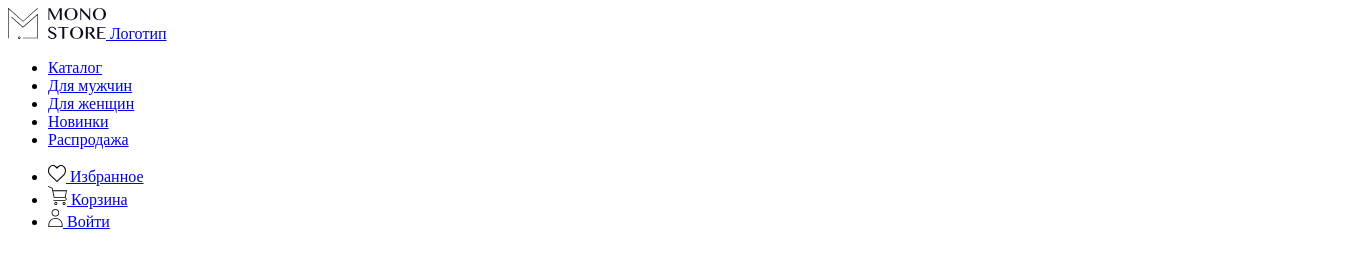
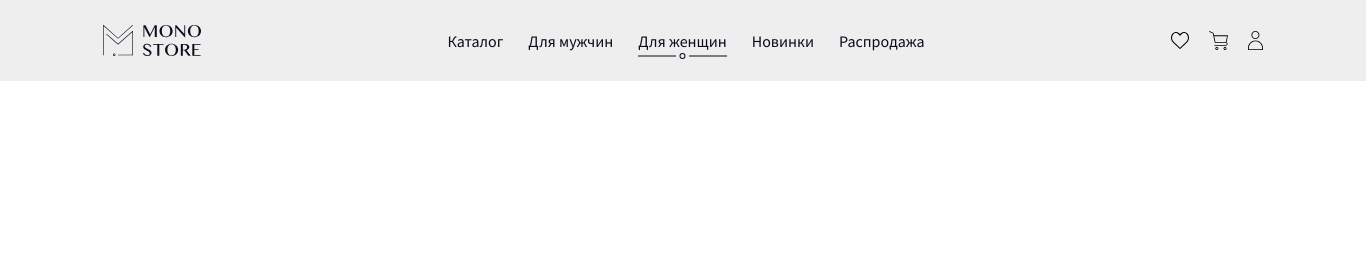
Before and after one commit to Shaktyka/html-nav-skill, a plain HTML site: page case-3/header.html in a window 1280 px wide. Shown: the whole page, 1366 px wide, since content can reach past the window. Drawn offline with Linux system fonts and the light colour scheme.

Commit message:
Добавляет стили хедера

```diff
--- a/case-3/css/header.css
+++ b/case-3/css/header.css
@@ -0,0 +1,165 @@
+/* Общие стили */
+
+:root {
+    --text-color: #0E091B;
+    --bg-color: #eeeeee;
+    --max-width: 1366px;
+    --header-bg-color: #FFFFFF;
+}
+
+*,
+*::before,
+*::after {
+    box-sizing: border-box;
+}
+
+body {
+    min-width: var(--max-width);
+    margin: 0;
+    padding: 0;
+    min-height: 100vh;
+
+    font-family: 'Source Sans Pro', sans-serif;
+    font-style: normal;
+    font-weight: 400;
+    font-size: 16px;
+    line-height: 20px;
+    color: var(--text-color);
+    background-color: var(--header-bg-color);
+}
+
+.header {
+    width: 100%;
+    padding-top: 25px;
+    padding-bottom: 25px;
+    background-color: var(--bg-color);
+}
+
+.container {
+    width: calc(var(--max-width) - 103px * 2);
+    margin: 0 auto;
+}
+
+img {
+    max-width: 100%;
+    height: auto;
+}
+
+.visually-hidden {
+    position: absolute;
+    clip: rect(1px, 1px, 1px, 1px);
+    padding: 0;
+    border: 0;
+    height: 1px;
+    width: 1px;
+    overflow: hidden;
+}
+
+/* Хедер */
+
+.main-nav {
+    display: flex;
+    justify-content: space-between;
+    align-items: center;
+}
+
+/* Логотип */
+
+.logo {
+    display: flex;
+    flex-shrink: 0;
+    width: 98px;
+    height: 31px;
+
+    opacity: 1;
+    transition: opacity 0.3s;
+}
+
+.logo:hover,
+.logo:focus {
+    opacity: 0.6;
+}
+
+/* Навигация по сайту */
+
+.site-nav {
+    display: flex;
+    align-items: center;
+    flex-wrap: wrap;
+
+    margin: 0;
+    padding: 0;
+
+    list-style: none;
+}
+
+.nav-item {
+    position: relative;
+    margin-right: 25px;
+}
+
+.nav-link {
+    text-decoration: none;
+    transition: opacity 0.3s;
+    opacity: 1;
+    color: inherit;
+    font: inherit;
+}
+
+.nav-link:hover,
+.nav-link:focus {
+    opacity: 0.6;
+}
+
+.nav-item:last-child {
+    margin-right: 0;
+}
+
+.menu-item-active::before {
+    content: "";
+    position: absolute;
+    bottom: -8px;
+    left: 0;
+    width: 100%;
+    height: 6px;
+    background-image: url("../img/underline.svg");
+    background-repeat: no-repeat;
+    background-position: center center;
+}
+
+/* Пользовательская навигация */
+
+.user-nav {
+    display: flex;
+    flex-shrink: 0;
+    align-items: center;
+
+    margin: 0;
+    padding: 0;
+
+    list-style: none;
+}
+
+.user-nav-item:not(:first-child) {
+    margin-left: 20px;
+}
+
+/* User menu */
+
+.button {
+    display: flex;
+    justify-content: center;
+    align-items: center;
+
+    text-decoration: none;
+
+    background-color: transparent;
+    cursor: pointer;
+
+    transition: opacity 0.3s;
+}
+
+.button:hover,
+.button:focus {
+  opacity: 0.5;
+}
--- a/case-3/header.html
+++ b/case-3/header.html
@@ -6,7 +6,7 @@
     <meta name="viewport" content="width=device-width, initial-scale=1.0">
     <link rel="preconnect" href="https://fonts.googleapis.com">
     <link rel="preconnect" href="https://fonts.gstatic.com" crossorigin>
-    <link href="https://fonts.googleapis.com/css2?family=Open+Sans:wght@400;600&display=swap" rel="stylesheet">
+    <link href="https://fonts.googleapis.com/css2?family=Source+Sans+Pro:wght@400&display=swap" rel="stylesheet">
     <title>Header Case 3</title>
     <link rel="stylesheet" href="css/header.css">
 </head>
@@ -36,20 +36,20 @@
                     </li>
                 </ul>
                 <ul class="user-nav">
-                    <li class="user-nav-item cart">
-                        <a href="#" class="button button-outline user-nav-link">
+                    <li class="user-nav-item cart" title="Добавить в избранное">
+                        <a href="#" class="button user-nav-link">
                             <img src="img/heart.svg" width="18" height="17" alt="Иконка в виде сердца">
                             <span class="visually-hidden">Избранное</span>
                         </a>
                     </li>
-                    <li class="user-nav-item cart">
-                        <a href="#" class="button button-outline user-nav-link">
+                    <li class="user-nav-item cart" title="Добавить в корзину">
+                        <a href="#" class="button user-nav-link">
                             <img src="img/cart.svg" width="19" height="19" alt="Иконка корзины">
                             <span class="visually-hidden">Корзина</span>
                         </a>
                     </li>
-                    <li class="user-nav-item sign-in">
-                        <a href="#" class="button button-filled user-nav-link">
+                    <li class="user-nav-item sign-in" title="Войти/зарегистрироваться">
+                        <a href="#" class="button user-nav-link">
                             <img src="img/user.svg" width="15" height="18" alt="Иконка пользователя">
                             <span class="visually-hidden">Войти</span>
                         </a>
```
